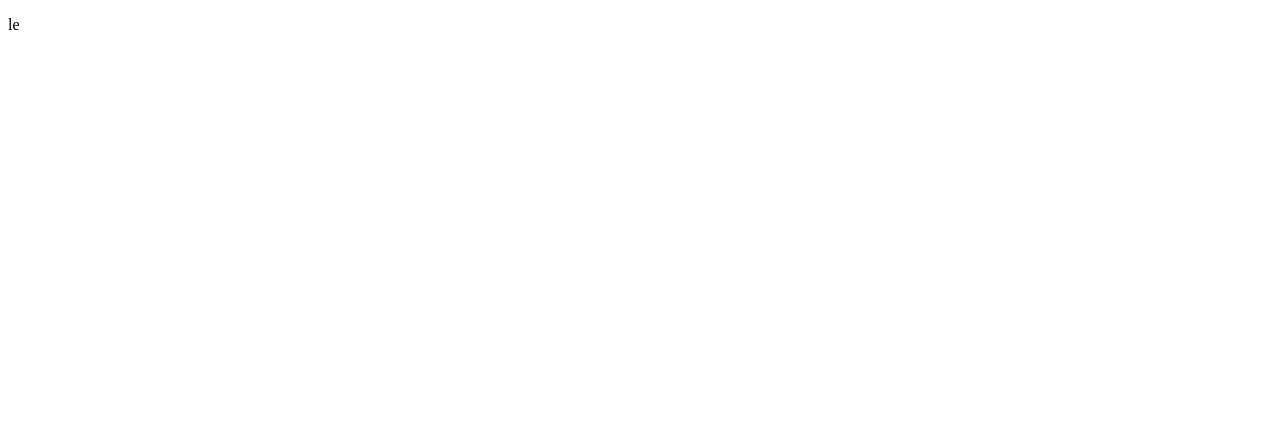
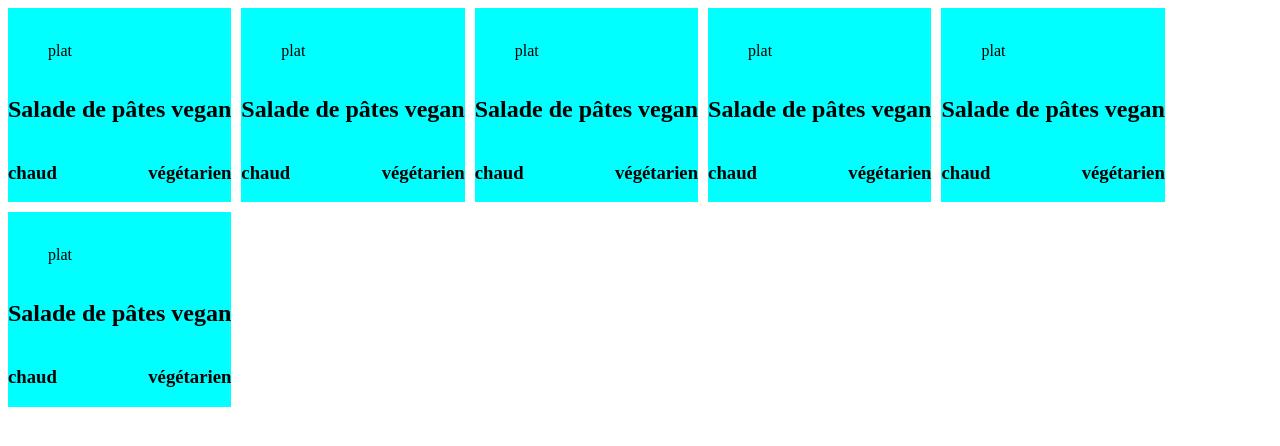
Before and after one commit to Ozcanemre04/dark-kitchen, a plain HTML site: page index.html in a window 1280 px wide. Drawn offline with Linux system fonts and the light colour scheme.

Commit message:
contenu crée

```diff
--- a/index.html
+++ b/index.html
@@ -5,8 +5,10 @@
     <meta http-equiv="X-UA-Compatible" content="IE=edge">
     <meta name="viewport" content="width=device-width, initial-scale=1.0">
     <title>Document</title>
+    <script src="./script.js" defer></script>
+    <link rel="stylesheet" href="./style.css">
 </head>
 <body>
-    <p>le</p>
+
 </body>
 </html>
--- /dev/null
+++ b/script.js
@@ -0,0 +1,71 @@
+const plats = [
+    {   img :"",
+        nom:"Salade de pâtes vegan",
+        genre:"végétarien",
+        plat:"chaud",
+        type:"plat",
+    },
+    {   img :"",
+    nom:"Salade de pâtes vegan",
+    genre:"végétarien",
+    plat:"chaud",
+    type:"plat",
+},
+{   img :"",
+nom:"Salade de pâtes vegan",
+genre:"végétarien",
+plat:"chaud",
+type:"plat",
+},
+{   img :"",
+nom:"Salade de pâtes vegan",
+genre:"végétarien",
+plat:"chaud",
+type:"plat",
+},
+{   img :"",
+nom:"Salade de pâtes vegan",
+genre:"végétarien",
+plat:"chaud",
+type:"plat",
+},
+{   img :"",
+nom:"Salade de pâtes vegan",
+genre:"végétarien",
+plat:"chaud",
+type:"plat",
+},
+]
+
+let main = document.createElement('main')
+let body= document.querySelector('body')
+body.appendChild(main)
+function display(array){
+    for(let i = 0;i<array.length;i++){
+     let article = document.createElement('article')
+     main.appendChild(article)
+     let figure = document.createElement('figure')
+     article.appendChild(figure)
+     let img = document.createElement('img')
+     figure.appendChild(img)
+     img.innerHTML=array[i].img
+ let figcaption = document.createElement("figcaption")
+ figure.appendChild(figcaption)
+ figcaption.innerHTML=array[i].type;
+ let section = document.createElement('section')
+ article.appendChild(section)
+let h2 = document.createElement('h2')
+section.appendChild(h2)
+h2.innerHTML=array[i].nom
+let footer = document.createElement('footer')
+article.appendChild(footer)
+let h31 = document.createElement("h3")
+let h32 = document.createElement("h3")
+footer.appendChild(h31)
+footer.appendChild(h32)
+h31.innerHTML=array[i].plat
+h32.innerHTML=array[i].genre
+    }
+}
+
+display(plats)
--- /dev/null
+++ b/style.css
@@ -0,0 +1,20 @@
+main{
+    display: flex;
+    flex-wrap: wrap;
+    gap: 10px;
+
+}
+main>article{
+    display: flex;
+    flex-direction: column;
+    background-color: aqua;
+    justify-content: space-between;
+
+}
+body{
+    overflow-x: hidden;
+}
+article>footer{
+    display: flex;
+    justify-content: space-between;
+}
```
